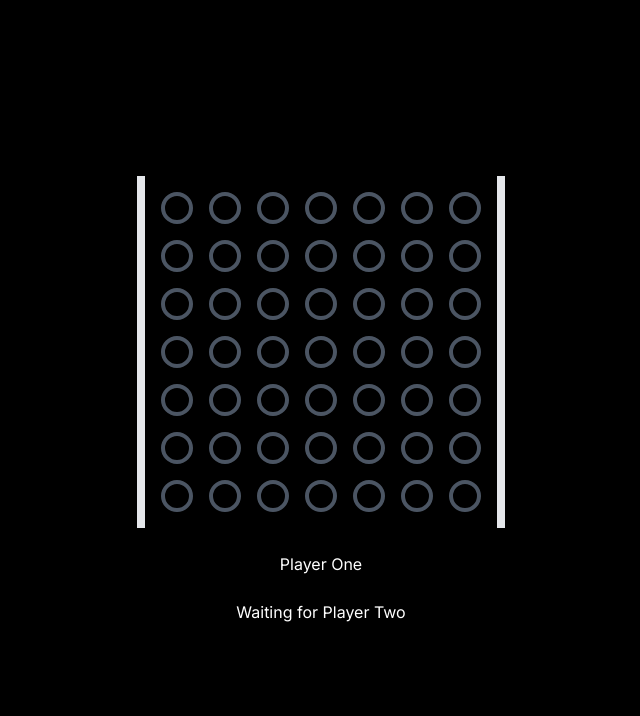
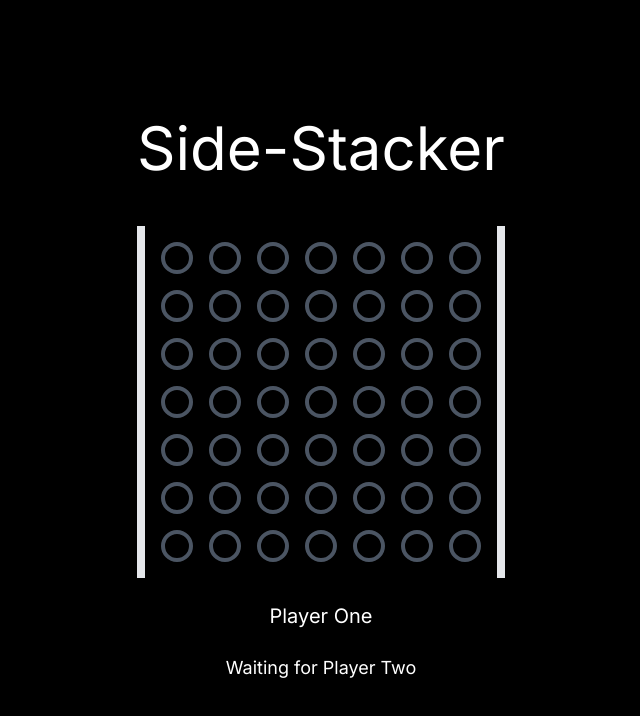
Before and after one commit to timhagn/side-stacker, a Next.js app: page / in a window 1280 px wide. Shown: the top 716 px of the page, without its empty margins (319-959 px from the left). Built offline with nearby package versions, Linux system fonts and the light colour scheme; no server answers.

Commit message:
add further Styling

```diff
--- a/src/app/layout.tsx
+++ b/src/app/layout.tsx
@@ -18,7 +18,7 @@ export default async function RootLayout({
 }) {
   return (
     <html lang="en">
-      <body className={inter.className}>{children}</body>
+      <body className={`${inter.className} min-h-screen`}>{children}</body>
     </html>
   )
 }
--- a/src/app/page.tsx
+++ b/src/app/page.tsx
@@ -2,8 +2,13 @@ import SideStackerGame from '@/components/sideStackerGame'
 
 export default function Home() {
   return (
-    <main className="flex min-h-screen items-center justify-center bg-black text-white">
-      <SideStackerGame />
-    </main>
+    <>
+      <main className="flex flex-col min-h-screen items-center justify-center bg-black text-white">
+        <header className="flex justify-center py-12 -mt-12">
+          <h1 className="text-6xl">Side-Stacker</h1>
+        </header>
+        <SideStackerGame />
+      </main>
+    </>
   )
 }
--- a/src/components/gameBoardWrapper.tsx
+++ b/src/components/gameBoardWrapper.tsx
@@ -5,7 +5,7 @@ import { GameBoardProps } from '@/types/gameStateTypes'
 import { useEffect, useState } from 'react'
 
 const GameBoard = dynamic(() => import('./gameBoard'), {
-  loading: () => <p>Initializing...</p>,
+  loading: () => <p className="text-4xl h-1/2">Initializing...</p>,
 })
 
 export default function GameBoardWrapper(gameBoardProps: GameBoardProps) {
--- a/src/components/playerInfo.tsx
+++ b/src/components/playerInfo.tsx
@@ -12,7 +12,7 @@ export default function PlayerInfo({ gameState }: PlayerInfoProps) {
   const playerText = whoAmI(gameState)
   return (
     <div className="mt-6 text-center">
-      <h1>{isClient ? playerText : ''}</h1>
+      <h2 className="text-xl">{isClient ? playerText : ''}</h2>
     </div>
   )
 }
--- a/src/components/turnInfo.tsx
+++ b/src/components/turnInfo.tsx
@@ -15,7 +15,7 @@ export default function TurnInfo({ gameState, playState }: TurnInfoProps) {
   const turnText = getTurnInfoText(gameState, playState)
   return (
     <div className="mt-6 text-center">
-      <h2>{isClient ? turnText : ''}</h2>
+      <h3 className="text-lg">{isClient ? turnText : ''}</h3>
     </div>
   )
 }
```
